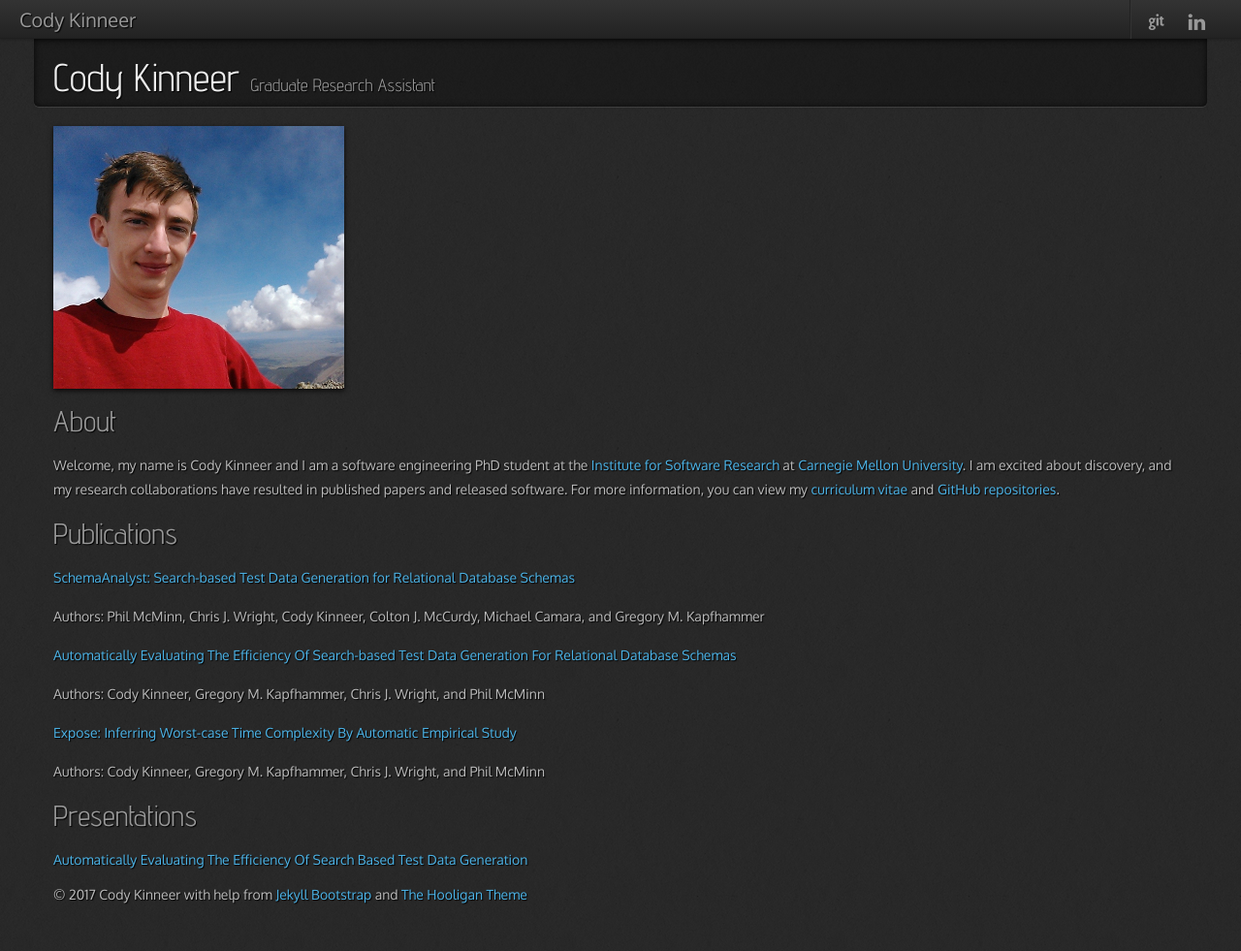
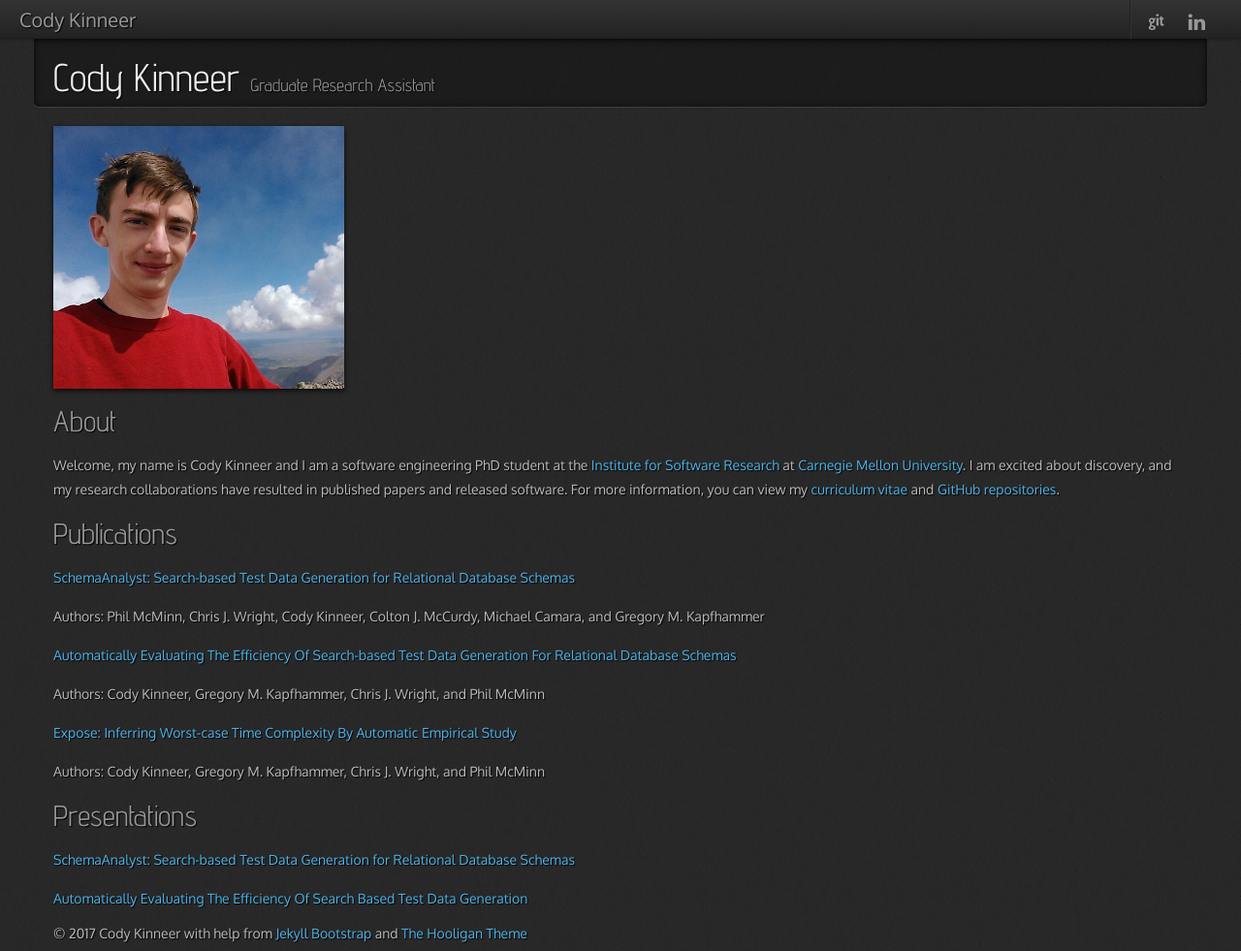
Before and after one commit to kinneerc/kinneerc.github.io, a Jekyll site: the page built from index.md, in a window 1280 px wide. Shown: the whole page at 97% size. Built offline with Jekyll 4.4.1, drawn with Linux system fonts in a browser that asks for light colours; nearby versions of some CDN libraries; before the commit the page ends 941 px from its top, so only the background shows below that.

Commit message:
added most recent talk

```diff
--- a/index.md
+++ b/index.md
@@ -28,4 +28,6 @@ Authors: Cody Kinneer, Gregory M. Kapfhammer, Chris J. Wright, and Phil McMinn
 Authors: Cody Kinneer, Gregory M. Kapfhammer, Chris J. Wright, and Phil McMinn
 
 ## Presentations
+[SchemaAnalyst: Search-based Test Data Generation for Relational Database Schemas]({{ site.url }}/assets/icsme2016_tooldemo.pdf)
+
 [Automatically Evaluating The Efficiency Of Search Based Test Data Generation]({{ site.url }}/assets/2015-07-01-automatically-evaluating-the-efficiency-of-search-based-test-data-generation.pdf)
```
Also changed, not shown: 1 other file.
